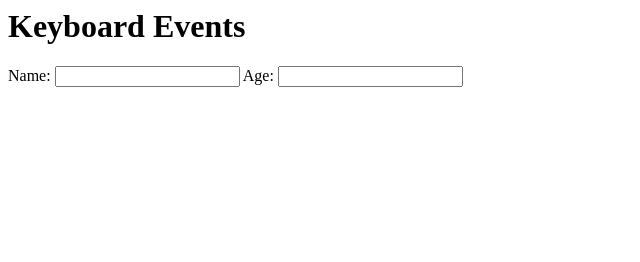
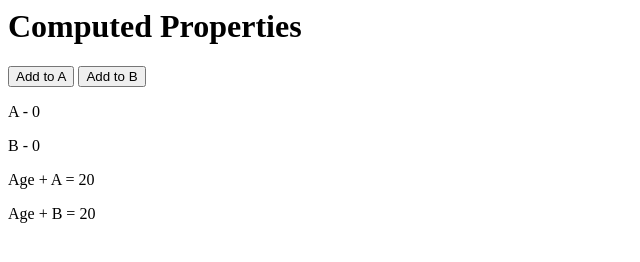
Before and after one commit to shengo333/vuejs2, a plain HTML site: page index.html in a window 1280 px wide. Shown: the whole page, without its empty margins (0-640 px from the left). Drawn offline with nearby package versions, Linux system fonts and the light colour scheme.

Commit message:
computed properties

```diff
--- a/app.js
+++ b/app.js
@@ -1,39 +1,29 @@
 new Vue ({
     el: '#vue-app',
     data: {
-        // age: 25,
-        // x: 0,
-        // y: 0
-        name: '',
-        age: '',
+        age: 20,
+        a: 0,
+        b: 0
+
     },
     methods: {
-
-        logName(){
-            console.log('you clicked alt+enter')
+        // addToA(){
+        //     console.log('add to a')
+        //     return this.a + this.age;
+        // },
+        // addToB(){
+        //     console.log('add to b')
+        //     return this.b + this.age;
+        // }
+    },
+    computed: {
+        addToA(){
+            console.log('add to a')
+            return this.a + this.age;
         },
-        logAge(){
-            console.log('you clicked alt+enter')
+        addToB(){
+            console.log('add to b')
+            return this.b + this.age;
         }
-        // subtract(dec){
-        //     this.age-= dec;
-        // },
-        // add(inc){
-        //     this.age+= inc;
-        // },
-        // addTen(){
-        //     this.age+=10
-        // },
-        // subtractTen(){
-        //     this.age-=10
-        // }
-        // updateXY(event){
-        //     console.log(event)
-        //     this.x = event.offsetX;
-        //     this.y = event.offsetY;
-        // },
-        // click(){
-        //     alert('you clicked me')
-        // }
     }
 });
--- a/index.html
+++ b/index.html
@@ -8,20 +8,15 @@
 </head>
     <body>
         <div id="vue-app">
-            <h1>Keyboard Events</h1>
-            <!-- <button @click.once="add(1)">add a year</button>
-            <button @click="subtract(1)">substract a year</button>
-            <button @dblclick="add(10)"> add 10 years</button>
-            <button @dblclick="subtract(10)"> add 10 years</button>
-            <p>My age is {{age}}</p>
-            <div id="canvas" @mouseMove="updateXY">{{x}} - {{y}}</div>
-            <a @click.prevent="click" href="http://www.thenetninja.co.uk">The net ninja page</a> -->
-            <label>Name:</label>
-            <input type="text" v-model="name" >
-            <span>{{name}}</span>
-            <label>Age:</label>
-            <input type="text"  v-model="age" >
-            <span>{{age}}</span>
+            <h1>Computed Properties</h1>
+            <button @click="a++">Add to A</button>
+            <button @click="b++">Add to B</button>
+            <p>A - {{a}}</p>
+            <p>B - {{b}}</p>
+            <p>Age + A = {{addToA}}</p>
+            <p>Age + B = {{addToB}}</p>
+
+
         </div>
 
         <script src="app.js"></script>
```
